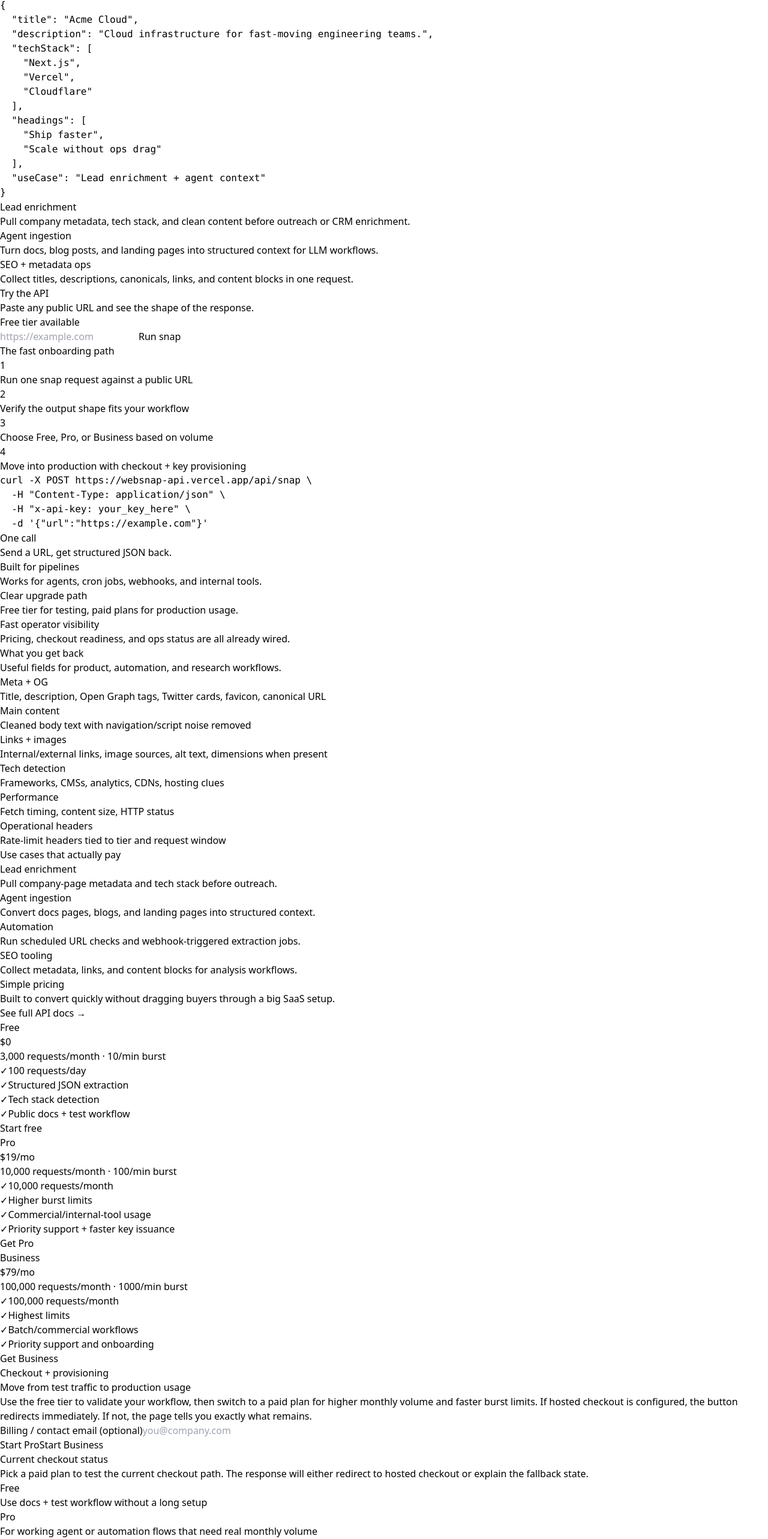
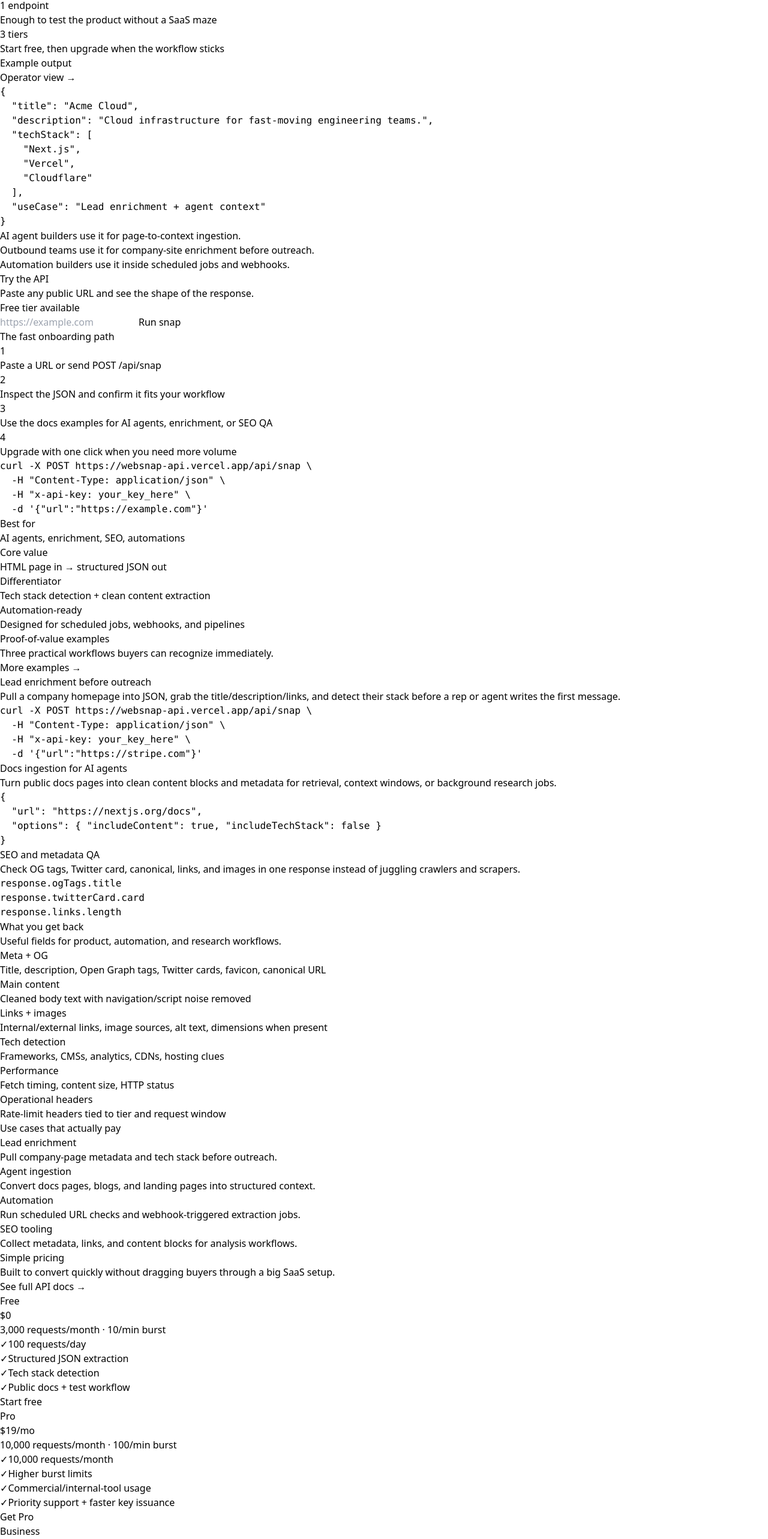
Before and after one commit to Splaticusamz/websnap-api, a Next.js app: page / in a window 1280 px wide. Shown: the part 195-2761 px from the top of the page at 60% size. Built offline with nearby package versions, Linux system fonts and the light colour scheme.

Commit message:
feat: strengthen onboarding and upgrade flows

```diff
--- a/src/app/ops/websnap-pulse-20260328/page.tsx
+++ b/src/app/ops/websnap-pulse-20260328/page.tsx
@@ -30,6 +30,7 @@
       ["Private hustle dashboard", true],
       ["Hourly dev tracker", true],
       ["Conversion-focused landing + docs", true],
+      ["Proof/examples for buyers", true],
     ],
   },
   {
@@ -43,6 +44,7 @@
       ["Vercel cron automation", true],
       ["Landing page checkout UX", true],
       ["Operator readiness dashboard", true],
+      ["Masked key inventory + usage visibility", true],
       ["Direct Stripe live config", false],
       ["First paid conversions", false],
     ],
--- a/src/app/page.tsx
+++ b/src/app/page.tsx
@@ -1,48 +1,40 @@
 "use client";
 
 import { useMemo, useState } from "react";
+import { CheckoutCta } from "@/components/checkout-cta";
 import { formatPlanPrice, getPlanEntries } from "@/lib/plans";
-
-type CheckoutState =
-  | { status: "idle" }
-  | { status: "loading"; plan: string }
-  | {
-      status: "ready" | "manual" | "needs-config" | "error";
-      plan?: string;
-      title: string;
-      detail: string;
-      checkoutUrl?: string;
-      nextStep?: string;
-    };
 
 const sampleResponse = {
   title: "Acme Cloud",
   description: "Cloud infrastructure for fast-moving engineering teams.",
   techStack: ["Next.js", "Vercel", "Cloudflare"],
-  headings: ["Ship faster", "Scale without ops drag"],
   useCase: "Lead enrichment + agent context",
 };
 
-const exampleWorkflows = [
+const proofPoints = [
   {
-    title: "Lead enrichment",
-    copy: "Pull company metadata, tech stack, and clean content before outreach or CRM enrichment.",
+    title: "Lead enrichment before outreach",
+    summary: "Pull a company homepage into JSON, grab the title/description/links, and detect their stack before a rep or agent writes the first message.",
+    snippet: `curl -X POST https://websnap-api.vercel.app/api/snap \\
+  -H "Content-Type: application/json" \\
+  -H "x-api-key: your_key_here" \\
+  -d '{"url":"https://stripe.com"}'`,
   },
   {
-    title: "Agent ingestion",
-    copy: "Turn docs, blog posts, and landing pages into structured context for LLM workflows.",
+    title: "Docs ingestion for AI agents",
+    summary: "Turn public docs pages into clean content blocks and metadata for retrieval, context windows, or background research jobs.",
+    snippet: `{
+  "url": "https://nextjs.org/docs",
+  "options": { "includeContent": true, "includeTechStack": false }
+}`,
   },
   {
-    title: "SEO + metadata ops",
-    copy: "Collect titles, descriptions, canonicals, links, and content blocks in one request.",
+    title: "SEO and metadata QA",
+    summary: "Check OG tags, Twitter card, canonical, links, and images in one response instead of juggling crawlers and scrapers.",
+    snippet: `response.ogTags.title
+response.twitterCard.card
+response.links.length`,
   },
-];
-
-const proofCards = [
-  ["One call", "Send a URL, get structured JSON back."],
-  ["Built for pipelines", "Works for agents, cron jobs, webhooks, and internal tools."],
-  ["Clear upgrade path", "Free tier for testing, paid plans for production usage."],
-  ["Fast operator visibility", "Pricing, checkout readiness, and ops status are all already wired."],
 ];
 
 export default function Home() {
@@ -50,8 +42,6 @@
   const [result, setResult] = useState<string | null>(null);
   const [loading, setLoading] = useState(false);
   const [error, setError] = useState<string | null>(null);
-  const [billingEmail, setBillingEmail] = useState("");
-  const [checkoutState, setCheckoutState] = useState<CheckoutState>({ status: "idle" });
   const plans = useMemo(() => getPlanEntries(), []);
 
   async function handleSnap() {
@@ -78,77 +68,11 @@
     }
   }
 
-  async function handleCheckout(plan: "pro" | "business") {
-    setCheckoutState({ status: "loading", plan });
-
-    try {
-      const res = await fetch("/api/billing/checkout", {
-        method: "POST",
-        headers: { "Content-Type": "application/json" },
-        body: JSON.stringify({
-          plan,
-          email: billingEmail.trim() || undefined,
-        }),
-      });
-
-      const data = await res.json();
-
-      if (res.ok && data.checkoutUrl) {
-        setCheckoutState({
-          status: "ready",
-          plan,
-          title: `${plan === "pro" ? "Pro" : "Business"} checkout is ready`,
-          detail: "Redirecting to the hosted checkout flow now.",
-          checkoutUrl: data.checkoutUrl,
-        });
-        window.location.href = data.checkoutUrl;
-        return;
-      }
-
-      if (data.mode === "manual-fallback") {
-        setCheckoutState({
-          status: "manual",
-          plan,
-          title: `${plan === "pro" ? "Pro" : "Business"} is in manual fallback mode`,
-          detail:
-            "Live hosted checkout is not configured in this deployment yet, but the plan mapping and provisioning path are ready.",
-          nextStep: data.nextStep,
-        });
-        return;
-      }
-
-      if (data.mode === "stripe-price-configured") {
-        setCheckoutState({
-          status: "needs-config",
-          plan,
-          title: `${plan === "pro" ? "Pro" : "Business"} needs final Stripe session wiring`,
-          detail:
-            "A Stripe price is configured, but hosted checkout session creation is not enabled in this deployment yet.",
-        });
-        return;
-      }
-
-      setCheckoutState({
-        status: "error",
-        plan,
-        title: "Checkout request failed",
-        detail: data.error || `HTTP ${res.status}`,
-      });
-    } catch (e) {
-      setCheckoutState({
-        status: "error",
-        plan,
-        title: "Checkout request failed",
-        detail: e instanceof Error ? e.message : "Unknown error",
-      });
-    }
-  }
-
   return (
     <main className="min-h-screen bg-gray-950 px-6 py-8 text-gray-100">
       <div className="mx-auto max-w-7xl space-y-10">
         <section className="overflow-hidden rounded-3xl border border-cyan-500/20 bg-[radial-gradient(circle_at_top_left,_rgba(56,189,248,0.20),_transparent_28%),radial-gradient(circle_at_top_right,_rgba(16,185,129,0.14),_transparent_20%),linear-gradient(180deg,rgba(15,23,42,0.98),rgba(2,6,23,1))] p-8 shadow-2xl shadow-cyan-950/30">
-          <div className="grid gap-10 lg:grid-cols-[1.15fr_0.85fr]">
+          <div className="grid gap-10 lg:grid-cols-[1.2fr_0.8fr]">
             <div>
               <p className="text-sm font-semibold uppercase tracking-[0.24em] text-cyan-300">URL → structured JSON</p>
               <h1 className="mt-3 text-5xl font-black tracking-tight text-white md:text-6xl">WebSnap API</h1>
@@ -162,57 +86,51 @@
                   "Titles, OG tags, content, links, images, tech stack",
                   "Free tier + direct paid upgrade path",
                 ].map((item) => (
-                  <span key={item} className="rounded-full border border-white/10 bg-white/5 px-4 py-2">
-                    {item}
-                  </span>
+                  <span key={item} className="rounded-full border border-white/10 bg-white/5 px-4 py-2">{item}</span>
                 ))}
               </div>
               <div className="mt-8 flex flex-wrap gap-3">
-                <a href="#pricing" className="rounded-xl bg-cyan-400 px-5 py-3 font-semibold text-gray-950 transition hover:bg-cyan-300">
-                  See pricing
-                </a>
-                <a href="#checkout" className="rounded-xl border border-white/10 bg-white/5 px-5 py-3 font-semibold text-white transition hover:bg-white/10">
-                  Get API access
-                </a>
-                <a href="/docs" className="rounded-xl border border-white/10 bg-white/5 px-5 py-3 font-semibold text-white transition hover:bg-white/10">
-                  Read docs
-                </a>
-                <a href="https://github.com/Splaticusamz/websnap-api" className="rounded-xl border border-white/10 bg-white/5 px-5 py-3 font-semibold text-white transition hover:bg-white/10">
-                  GitHub
-                </a>
+                <a href="#try-it" className="rounded-xl bg-cyan-400 px-5 py-3 font-semibold text-gray-950 transition hover:bg-cyan-300">Try it now</a>
+                <a href="#pricing" className="rounded-xl border border-white/10 bg-white/5 px-5 py-3 font-semibold text-white transition hover:bg-white/10">See pricing</a>
+                <a href="/docs" className="rounded-xl border border-white/10 bg-white/5 px-5 py-3 font-semibold text-white transition hover:bg-white/10">Read docs</a>
+              </div>
+              <div className="mt-6 grid gap-4 md:grid-cols-3">
+                {[
+                  ["5 minutes", "Typical time from first curl to working JSON output"],
+                  ["1 endpoint", "Enough to test the product without a SaaS maze"],
+                  ["3 tiers", "Start free, then upgrade when the workflow sticks"],
+                ].map(([metric, label]) => (
+                  <div key={metric} className="rounded-2xl border border-white/10 bg-black/20 p-4">
+                    <p className="text-2xl font-black text-white">{metric}</p>
+                    <p className="mt-1 text-sm text-slate-400">{label}</p>
+                  </div>
+                ))}
               </div>
             </div>
 
             <div className="rounded-3xl border border-white/10 bg-black/25 p-6 backdrop-blur">
-              <div className="flex items-center justify-between gap-4">
+              <div className="flex items-center justify-between gap-3">
                 <p className="text-sm font-semibold uppercase tracking-[0.24em] text-emerald-300">Example output</p>
-                <span className="rounded-full border border-emerald-500/20 bg-emerald-500/10 px-3 py-1 text-xs font-medium text-emerald-300">
-                  Great for first-call demos
-                </span>
+                <a href="/dashboard" className="text-xs text-cyan-300 hover:text-cyan-200">Operator view →</a>
               </div>
               <pre className="mt-4 overflow-x-auto rounded-2xl border border-white/10 bg-[#020617] p-4 text-sm leading-6 text-emerald-300">{JSON.stringify(sampleResponse, null, 2)}</pre>
               <div className="mt-5 grid gap-3 text-sm text-slate-300">
-                {exampleWorkflows.map((item) => (
-                  <div key={item.title} className="rounded-2xl border border-white/10 bg-white/5 p-4">
-                    <p className="font-semibold text-white">{item.title}</p>
-                    <p className="mt-1">{item.copy}</p>
-                  </div>
-                ))}
+                <div className="rounded-2xl border border-white/10 bg-white/5 p-4">AI agent builders use it for page-to-context ingestion.</div>
+                <div className="rounded-2xl border border-white/10 bg-white/5 p-4">Outbound teams use it for company-site enrichment before outreach.</div>
+                <div className="rounded-2xl border border-white/10 bg-white/5 p-4">Automation builders use it inside scheduled jobs and webhooks.</div>
               </div>
             </div>
           </div>
         </section>
 
-        <section className="grid gap-6 lg:grid-cols-[1fr_0.95fr]">
+        <section id="try-it" className="grid gap-6 lg:grid-cols-[1fr_0.95fr]">
           <div className="rounded-3xl border border-white/10 bg-white/[0.04] p-6">
             <div className="flex items-center justify-between gap-4">
               <div>
                 <h2 className="text-2xl font-bold text-white">Try the API</h2>
                 <p className="mt-1 text-sm text-slate-400">Paste any public URL and see the shape of the response.</p>
               </div>
-              <span className="rounded-full border border-emerald-500/20 bg-emerald-500/10 px-3 py-1 text-xs font-medium text-emerald-300">
-                Free tier available
-              </span>
+              <span className="rounded-full border border-emerald-500/20 bg-emerald-500/10 px-3 py-1 text-xs font-medium text-emerald-300">Free tier available</span>
             </div>
             <div className="mt-5 flex flex-col gap-3 sm:flex-row">
               <input
@@ -239,10 +157,10 @@
             <h2 className="text-2xl font-bold text-white">The fast onboarding path</h2>
             <div className="mt-5 grid gap-3">
               {[
-                ["1", "Run one snap request against a public URL"],
-                ["2", "Verify the output shape fits your workflow"],
-                ["3", "Choose Free, Pro, or Business based on volume"],
-                ["4", "Move into production with checkout + key provisioning"],
+                ["1", "Paste a URL or send POST /api/snap"],
+                ["2", "Inspect the JSON and confirm it fits your workflow"],
+                ["3", "Use the docs examples for AI agents, enrichment, or SEO QA"],
+                ["4", "Upgrade with one click when you need more volume"],
               ].map(([step, text]) => (
                 <div key={step} className="flex gap-4 rounded-2xl border border-white/10 bg-black/20 p-4">
                   <div className="flex h-10 w-10 items-center justify-center rounded-full bg-cyan-400 font-bold text-gray-950">{step}</div>
@@ -258,12 +176,36 @@
         </section>
 
         <section className="grid gap-4 md:grid-cols-2 xl:grid-cols-4">
-          {proofCards.map(([label, value]) => (
+          {[
+            ["Best for", "AI agents, enrichment, SEO, automations"],
+            ["Core value", "HTML page in → structured JSON out"],
+            ["Differentiator", "Tech stack detection + clean content extraction"],
+            ["Automation-ready", "Designed for scheduled jobs, webhooks, and pipelines"],
+          ].map(([label, value]) => (
             <div key={label} className="rounded-2xl border border-white/10 bg-white/[0.04] p-5">
               <p className="text-sm text-slate-400">{label}</p>
               <p className="mt-2 text-lg font-semibold text-white">{value}</p>
             </div>
           ))}
+        </section>
+
+        <section className="rounded-3xl border border-white/10 bg-white/[0.04] p-6">
+          <div className="flex flex-col gap-2 md:flex-row md:items-end md:justify-between">
+            <div>
+              <h2 className="text-2xl font-bold text-white">Proof-of-value examples</h2>
+              <p className="text-sm text-slate-400">Three practical workflows buyers can recognize immediately.</p>
+            </div>
+            <a href="/docs#examples" className="text-sm font-medium text-cyan-300 hover:text-cyan-200">More examples →</a>
+          </div>
+          <div className="mt-5 grid gap-4 xl:grid-cols-3">
+            {proofPoints.map((item) => (
+              <div key={item.title} className="rounded-2xl border border-white/10 bg-black/20 p-5">
+                <h3 className="font-semibold text-white">{item.title}</h3>
+                <p className="mt-2 text-sm leading-6 text-slate-300">{item.summary}</p>
+                <pre className="mt-4 overflow-x-auto rounded-2xl border border-white/10 bg-[#020617] p-4 text-xs leading-6 text-cyan-100">{item.snippet}</pre>
+              </div>
+            ))}
+          </div>
         </section>
 
         <section className="rounded-3xl border border-white/10 bg-white/[0.04] p-6">
@@ -317,107 +259,33 @@
           </div>
           <div className="mt-6 grid gap-4 lg:grid-cols-3">
             {plans.map((plan) => {
-              const isPaid = plan.key !== "free";
               const highlight = plan.key === "pro";
               return (
                 <div key={plan.key} className={`rounded-3xl border p-6 ${highlight ? "border-cyan-400/40 bg-cyan-500/10" : "border-white/10 bg-black/20"}`}>
                   <p className="text-sm font-semibold uppercase tracking-[0.2em] text-slate-400">{plan.name}</p>
                   <div className="mt-3 text-4xl font-black text-white">{formatPlanPrice(plan.key)}</div>
-                  <p className="mt-2 text-sm text-slate-300">
-                    {plan.monthlyRequests.toLocaleString()} requests/month · {plan.burstPerMinute}/min burst
-                  </p>
+                  <p className="mt-2 text-sm text-slate-300">{plan.monthlyRequests.toLocaleString()} requests/month · {plan.burstPerMinute}/min burst</p>
                   <ul className="mt-5 space-y-2 text-sm text-slate-200">
                     {plan.features.map((feature) => (
                       <li key={feature} className="flex gap-2"><span className="text-emerald-300">✓</span><span>{feature}</span></li>
                     ))}
                   </ul>
-                  {isPaid ? (
-                    <button
-                      onClick={() => handleCheckout(plan.key === "pro" ? "pro" : "business")}
-                      disabled={checkoutState.status === "loading"}
-                      className={`mt-6 inline-flex rounded-xl px-4 py-3 font-semibold transition ${highlight ? "bg-cyan-400 text-gray-950 hover:bg-cyan-300" : "border border-white/10 bg-white/5 text-white hover:bg-white/10"}`}
-                    >
-                      {checkoutState.status === "loading" && checkoutState.plan === plan.key ? "Checking checkout..." : plan.cta}
-                    </button>
-                  ) : (
-                    <a href="/docs" className="mt-6 inline-flex rounded-xl border border-white/10 bg-white/5 px-4 py-3 font-semibold text-white transition hover:bg-white/10">
-                      {plan.cta}
-                    </a>
-                  )}
+                  <div className="mt-6">
+                    {plan.key === "free" ? (
+                      <a href="#try-it" className="inline-flex rounded-xl border border-white/10 bg-white/5 px-4 py-3 font-semibold text-white transition hover:bg-white/10">
+                        {plan.cta}
+                      </a>
+                    ) : (
+                      <CheckoutCta
+                        plan={plan.key}
+                        label={plan.cta}
+                        className={`inline-flex rounded-xl px-4 py-3 font-semibold transition ${highlight ? "bg-cyan-400 text-gray-950 hover:bg-cyan-300" : "border border-white/10 bg-white/5 text-white hover:bg-white/10"}`}
+                      />
+                    )}
+                  </div>
                 </div>
               );
             })}
-          </div>
-        </section>
-
-        <section id="checkout" className="rounded-3xl border border-white/10 bg-white/[0.04] p-6">
-          <div className="grid gap-6 lg:grid-cols-[0.9fr_1.1fr]">
-            <div>
-              <p className="text-sm font-semibold uppercase tracking-[0.22em] text-cyan-300">Checkout + provisioning</p>
-              <h2 className="mt-3 text-2xl font-bold text-white">Move from test traffic to production usage</h2>
-              <p className="mt-3 text-sm leading-6 text-slate-300">
-                Use the free tier to validate your workflow, then switch to a paid plan for higher monthly volume and faster burst limits.
-                If hosted checkout is configured, the button redirects immediately. If not, the page tells you exactly what remains.
-              </p>
-              <label className="mt-5 block text-sm text-slate-300">
-                Billing / contact email (optional)
-                <input
-                  type="email"
-                  value={billingEmail}
-                  onChange={(e) => setBillingEmail(e.target.value)}
-                  placeholder="you@company.com"
-                  className="mt-2 w-full rounded-2xl border border-white/10 bg-black/20 px-4 py-3 text-white placeholder:text-slate-500 focus:border-cyan-400 focus:outline-none"
-                />
-              </label>
-              <div className="mt-4 flex flex-wrap gap-3">
-                <button onClick={() => handleCheckout("pro")} className="rounded-xl bg-cyan-400 px-5 py-3 font-semibold text-gray-950 transition hover:bg-cyan-300">
-                  Start Pro
-                </button>
-                <button onClick={() => handleCheckout("business")} className="rounded-xl border border-white/10 bg-white/5 px-5 py-3 font-semibold text-white transition hover:bg-white/10">
-                  Start Business
-                </button>
-              </div>
-            </div>
-
-            <div className="rounded-3xl border border-white/10 bg-black/20 p-5">
-              <h3 className="text-lg font-semibold text-white">Current checkout status</h3>
-              {checkoutState.status === "idle" && (
-                <div className="mt-4 rounded-2xl border border-white/10 bg-white/5 p-4 text-sm text-slate-300">
-                  Pick a paid plan to test the current checkout path. The response will either redirect to hosted checkout or explain the fallback state.
-                </div>
-              )}
-              {checkoutState.status === "loading" && (
-                <div className="mt-4 rounded-2xl border border-cyan-500/20 bg-cyan-500/10 p-4 text-sm text-cyan-100">
-                  <p className="font-semibold text-white">Checking {checkoutState.plan} checkout</p>
-                  <p className="mt-2">Resolving the current billing path for this plan.</p>
-                </div>
-              )}
-              {checkoutState.status !== "idle" && checkoutState.status !== "loading" && (
-                <div className={`mt-4 rounded-2xl border p-4 text-sm ${checkoutState.status === "error" ? "border-rose-500/20 bg-rose-500/10 text-rose-200" : checkoutState.status === "ready" ? "border-emerald-500/20 bg-emerald-500/10 text-emerald-100" : "border-amber-500/20 bg-amber-500/10 text-amber-100"}`}>
-                  <p className="font-semibold text-white">{checkoutState.title}</p>
-                  <p className="mt-2">{checkoutState.detail}</p>
-                  {checkoutState.nextStep && <p className="mt-2 text-xs uppercase tracking-[0.18em] text-white/70">Next step: {checkoutState.nextStep}</p>}
-                  {checkoutState.checkoutUrl && (
-                    <a href={checkoutState.checkoutUrl} className="mt-4 inline-flex rounded-xl bg-white px-4 py-2 font-semibold text-gray-950">
-                      Open checkout manually
-                    </a>
-                  )}
-                </div>
-              )}
-              <div className="mt-4 grid gap-3 text-sm text-slate-300 md:grid-cols-2">
-                {[
-                  ["Free", "Use docs + test workflow without a long setup"],
-                  ["Pro", "For working agent or automation flows that need real monthly volume"],
-                  ["Business", "For heavier internal tools, commercial workflows, or batch-style usage"],
-                  ["Ops", "Pricing, webhook, and checkout readiness already map to plan tiers"],
-                ].map(([title, desc]) => (
-                  <div key={title} className="rounded-2xl border border-white/10 bg-white/5 p-4">
-                    <p className="font-semibold text-white">{title}</p>
-                    <p className="mt-1">{desc}</p>
-                  </div>
-                ))}
-              </div>
-            </div>
           </div>
         </section>
       </div>
```
Also changed, not shown: src/app/docs/page.tsx (+119 -40 lines), 2 other files (tests, documents, lock files or other folders).
